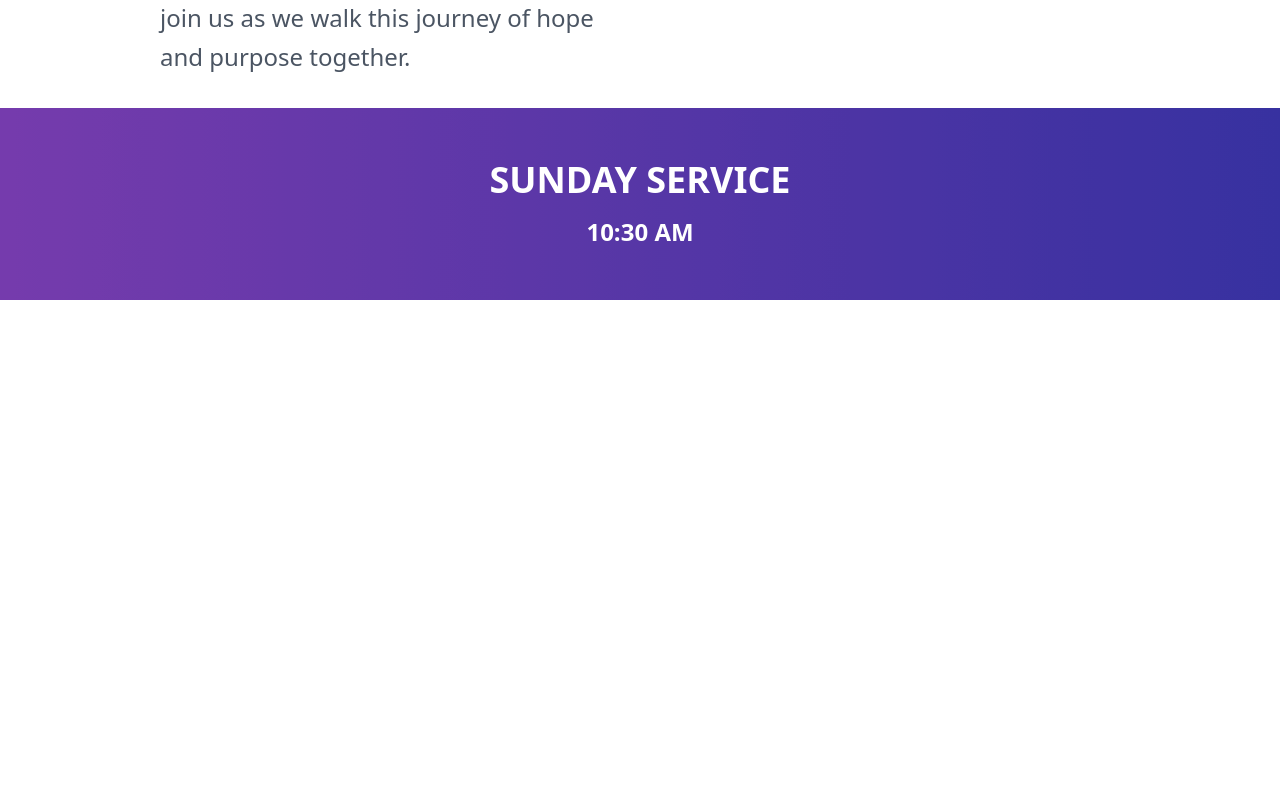
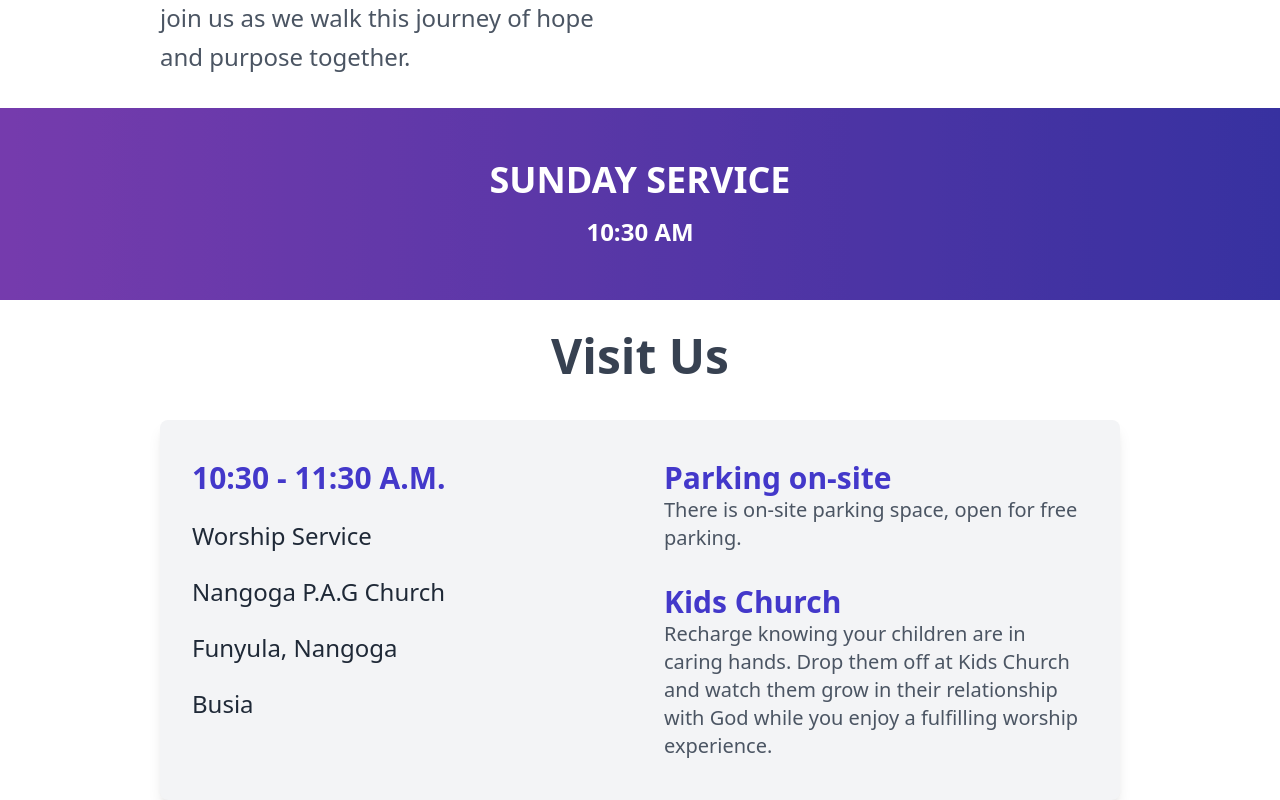
Before and after one commit to Gidayi-dev/Church, a React (Vite) app in the folder church/: page / in a window 1280 px wide. Shown: the part 1493-2293 px from the top of the page. Before the commit the page ends 1793 px from the top, so only its background shows below. Built offline with nearby package versions, Linux system fonts and the light colour scheme.

Commit message:
visit complete

```diff
--- a/church/src/App.jsx
+++ b/church/src/App.jsx
@@ -1,13 +1,15 @@
 import Home from "./Components/home";
 import About from "./Components/about";
 import Service from "./Components/service";
+import Visit from "./Components/visit";
 
 function App() {
   return (
     <div>
       <Home />
       <About />
-      <Service/>
+      <Service />
+      <Visit />
     </div>
   );
 }
--- /dev/null
+++ b/church/src/Components/visit.jsx
@@ -0,0 +1,46 @@
+function Visit() {
+  return (
+    <div className="mt-8 mx-auto text-gray-800">
+      {/* Section Title */}
+      <h1 className="text-center text-5xl font-extrabold text-gray-700 mb-10">
+        Visit Us
+      </h1>
+
+      {/* Content Container */}
+      <div className="flex flex-col md:flex-row items-start gap-12 px-8 py-10 w-11/12 lg:w-3/4 mx-auto bg-gray-100 rounded-lg shadow-lg">
+        {/* Service Information */}
+        <div className="flex-1 space-y-6">
+          <h2 className="text-3xl font-bold text-indigo-700">
+            10:30 - 11:30 A.M.
+          </h2>
+          <h2 className="text-2xl font-medium">Worship Service</h2>
+          <h2 className="text-2xl font-medium">Nangoga P.A.G Church</h2>
+          <h2 className="text-2xl font-medium">Funyula, Nangoga</h2>
+          <h2 className="text-2xl font-medium">Busia</h2>
+        </div>
+
+        {/* Additional Information */}
+        <div className="flex-1 space-y-8">
+          <div>
+            <h2 className="text-3xl font-bold text-indigo-700">
+              Parking on-site
+            </h2>
+            <p className="text-xl text-gray-600">
+              There is on-site parking space, open for free parking.
+            </p>
+          </div>
+          <div>
+            <h2 className="text-3xl font-bold text-indigo-700">Kids Church</h2>
+            <p className="text-xl text-gray-600">
+              Recharge knowing your children are in caring hands. Drop them off
+              at Kids Church and watch them grow in their relationship with God
+              while you enjoy a fulfilling worship experience.
+            </p>
+          </div>
+        </div>
+      </div>
+    </div>
+  );
+}
+
+export default Visit;
```
Also changed, not shown: church/src/Components/service.jsx (indentation only).
